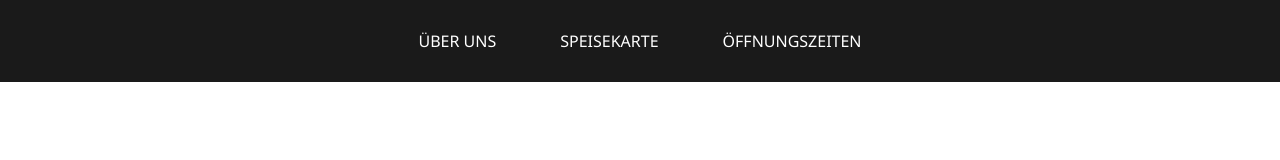
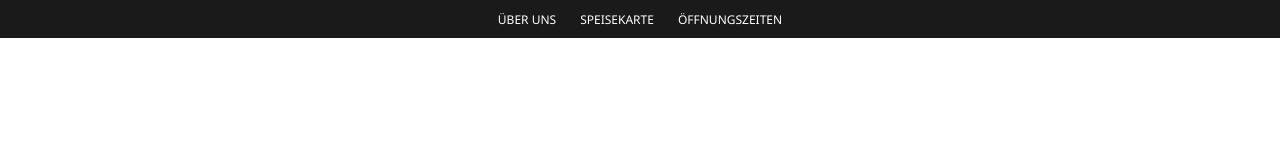
Before and after one commit to vitalischumarov/Webseite, a plain HTML site: page index.html in a window 1280 px wide. Drawn offline with Linux system fonts and the light colour scheme.

Commit message:
changed margin in header

```diff
--- a/style.css
+++ b/style.css
@@ -14,13 +14,14 @@ ul {
 
 li {
   display: inline-block;
-  margin: 30px;
+  margin: 10px;
 }
 
 li > a {
   color: white;
   text-decoration: none;
   font-family: "Segoe UI", Tahoma, Geneva, Verdana, sans-serif;
+  font-size: 12px;
 }
 
 li > a:hover {
```
